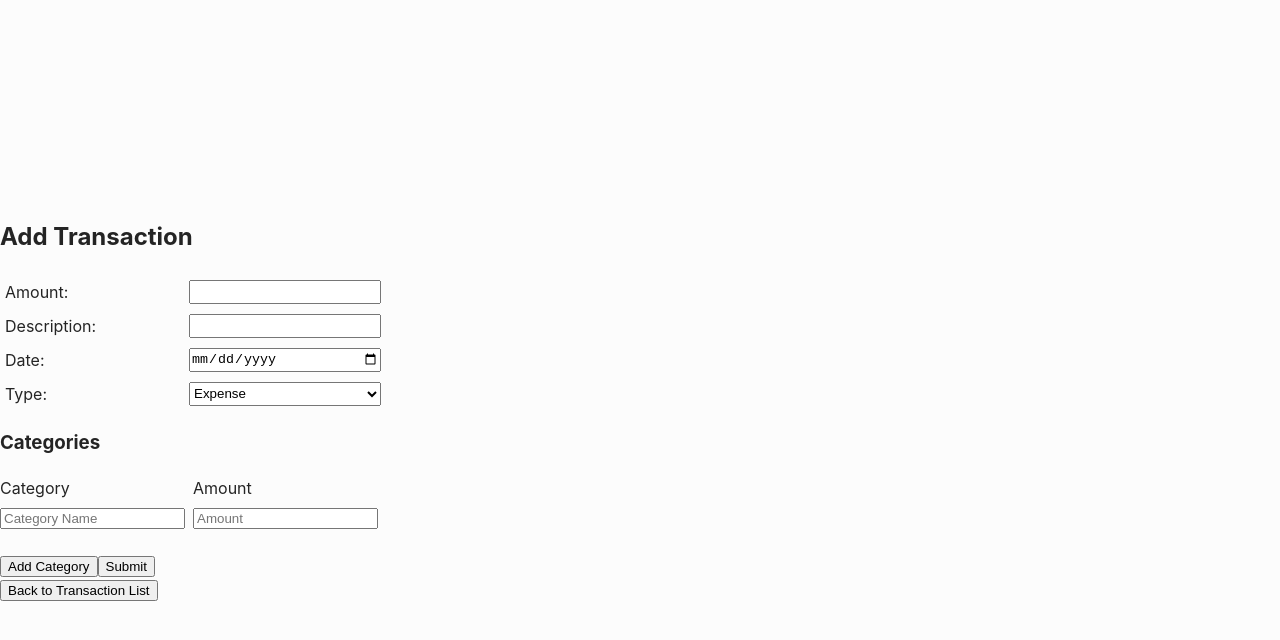
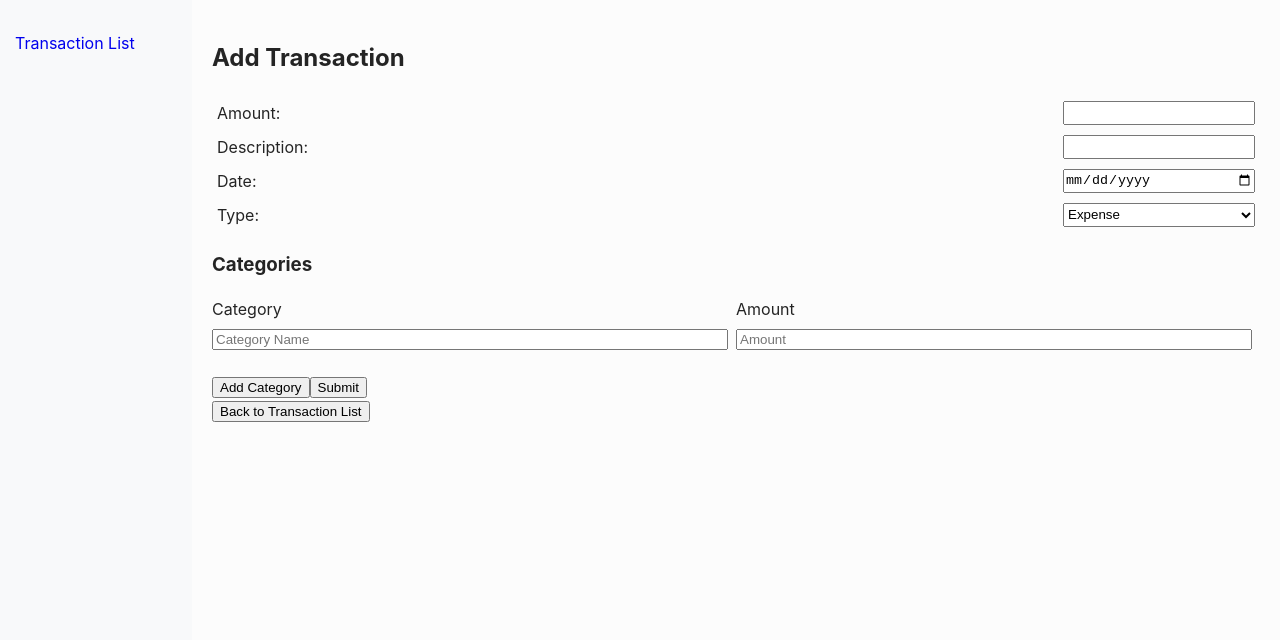
Before and after one commit to kennybang/money-tracker, a React (Vite) app in the folder frontend/: page /add-transaction in a window 1280 px wide. Shown: the top 640 px of the page. Built offline with nearby package versions, Linux system fonts and the light colour scheme.

Commit message:
Navbar added Layout changed

```diff
--- a/frontend/src/App.css
+++ b/frontend/src/App.css
@@ -1,6 +1,4 @@
 #root {
-  max-width: 1280px;
-  margin: 0 auto;
-  padding: 2rem;
-  text-align: center;
+  width: 100%;
+  height: 100%;
 }
--- a/frontend/src/App.jsx
+++ b/frontend/src/App.jsx
@@ -2,15 +2,18 @@ import { BrowserRouter as Router, Routes, Route } from 'react-router-dom';
 import TransactionList from './components/TransactionList';
 import AddTransaction from './components/AddTransactionPage';
 import EditTransaction from './components/EditTransaction';
+import MainLayout from './layout/MainLayout';
+import './App.css';
 
 function App() {
     return (
         <Router>
             <Routes>
-                <Route path="/" element={<TransactionList />} />
-                <Route path="/add-transaction" element={<AddTransaction />} />
-                <Route path="/edit-transaction/:id" element={<EditTransaction />} />
+                <Route path="/" element={<MainLayout><TransactionList /></MainLayout>} />
+                <Route path="/add-transaction" element={<MainLayout><AddTransaction /></MainLayout>} />
+                <Route path="/edit-transaction/:id" element={<MainLayout><EditTransaction /></MainLayout>} />
             </Routes>
+
         </Router>
     );
 }
--- /dev/null
+++ b/frontend/src/components/Navbar.css
@@ -0,0 +1,31 @@
+/* src/components/Navbar.css */
+/*
+.vertical-navbar {
+    width: 10%;
+    height: 100vh;
+    background-color: #dadada;
+    position: fixed;
+    width: 10%;
+    top: 0;
+    left: 0;
+    padding-top: 20px;
+  }
+    */
+
+  .vertical-navbar ul {
+    list-style-type: none; /* Remove bullet points */
+    padding: 0; /* Remove padding */
+  }
+
+  .vertical-navbar li {
+    padding: 15px; /* Add some padding to list items */
+  }
+
+  .vertical-navbar a {
+    text-decoration: none; /* Remove underline */
+    display: block; /* Make the link fill the entire area */
+  }
+
+  .vertical-navbar a:hover {
+    background-color: #575757; /* Change background on hover */
+  }
--- /dev/null
+++ b/frontend/src/components/Navbar.jsx
@@ -0,0 +1,20 @@
+import React from 'react';
+import { NavLink } from 'react-router-dom';
+import './Navbar.css';
+import  '../layout/MainLayout.css';
+
+
+const Navbar = () => {
+  return (
+    <nav className="vertical-navbar">
+      <ul>
+        <li>
+          <NavLink to="/" activeClassName="active-link">Transaction List</NavLink>
+        </li>
+      </ul>
+    </nav>
+
+  );
+};
+
+export default Navbar;
--- /dev/null
+++ b/frontend/src/layout/MainLayout.css
@@ -0,0 +1,16 @@
+.main-layout {
+    display: flex;
+    height: 100vh;
+  }
+
+  .vertical-navbar {
+    flex: 0 0 15%;
+    max-width: 200px;
+    background-color: #f8f9fa;
+  }
+
+  .main-content {
+    flex: 1;
+    padding: 20px;
+    overflow-y: auto;
+  }
--- /dev/null
+++ b/frontend/src/layout/MainLayout.jsx
@@ -0,0 +1,17 @@
+// src/layouts/MainLayout.js
+import React from 'react';
+import Navbar from '../components/Navbar';
+import  './MainLayout.css';
+
+const MainLayout = ({ children }) => {
+  return (
+    <div className="main-layout">
+      <Navbar />
+      <div className="main-content">
+        {children}
+      </div>
+    </div>
+  );
+};
+
+export default MainLayout;
```
